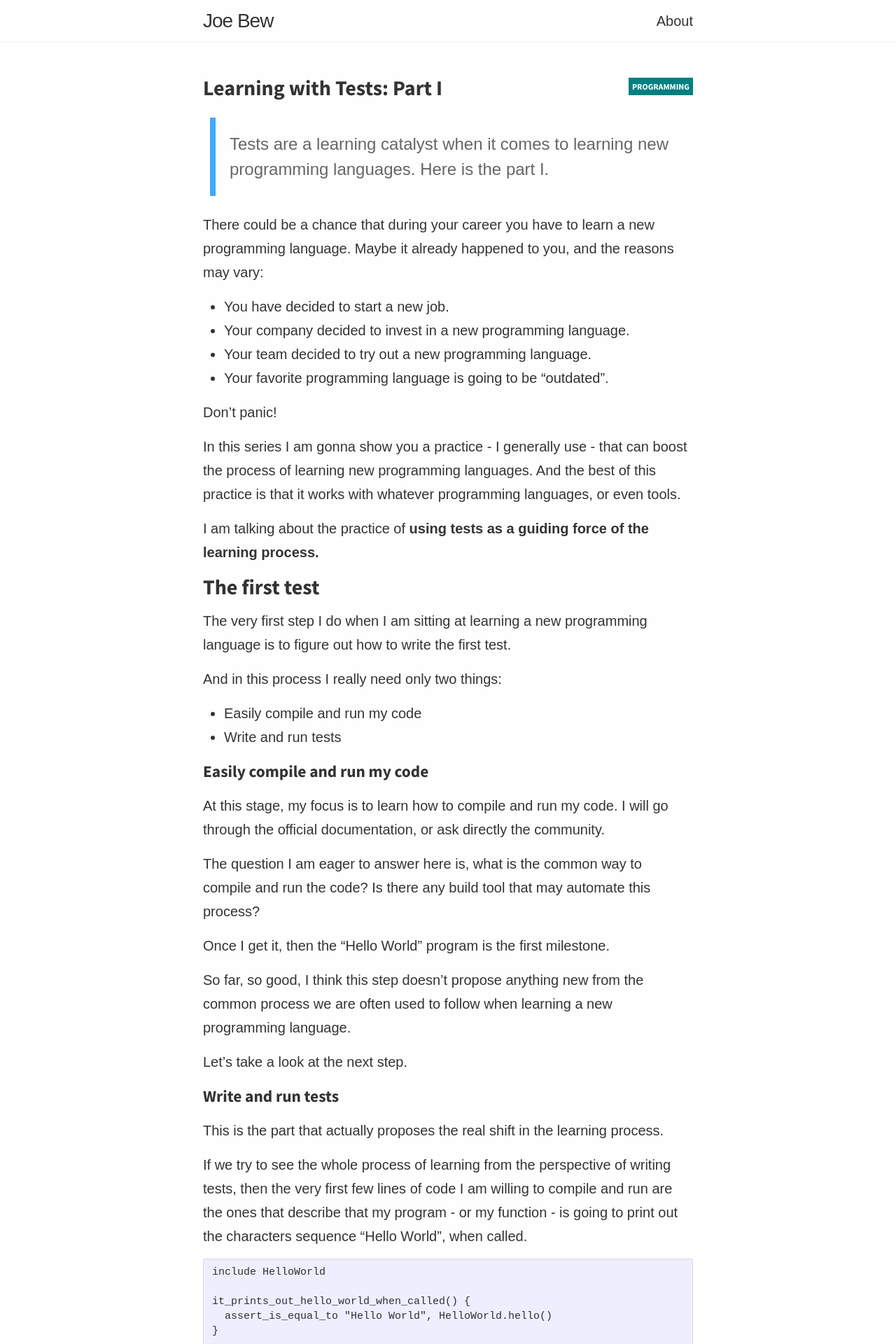
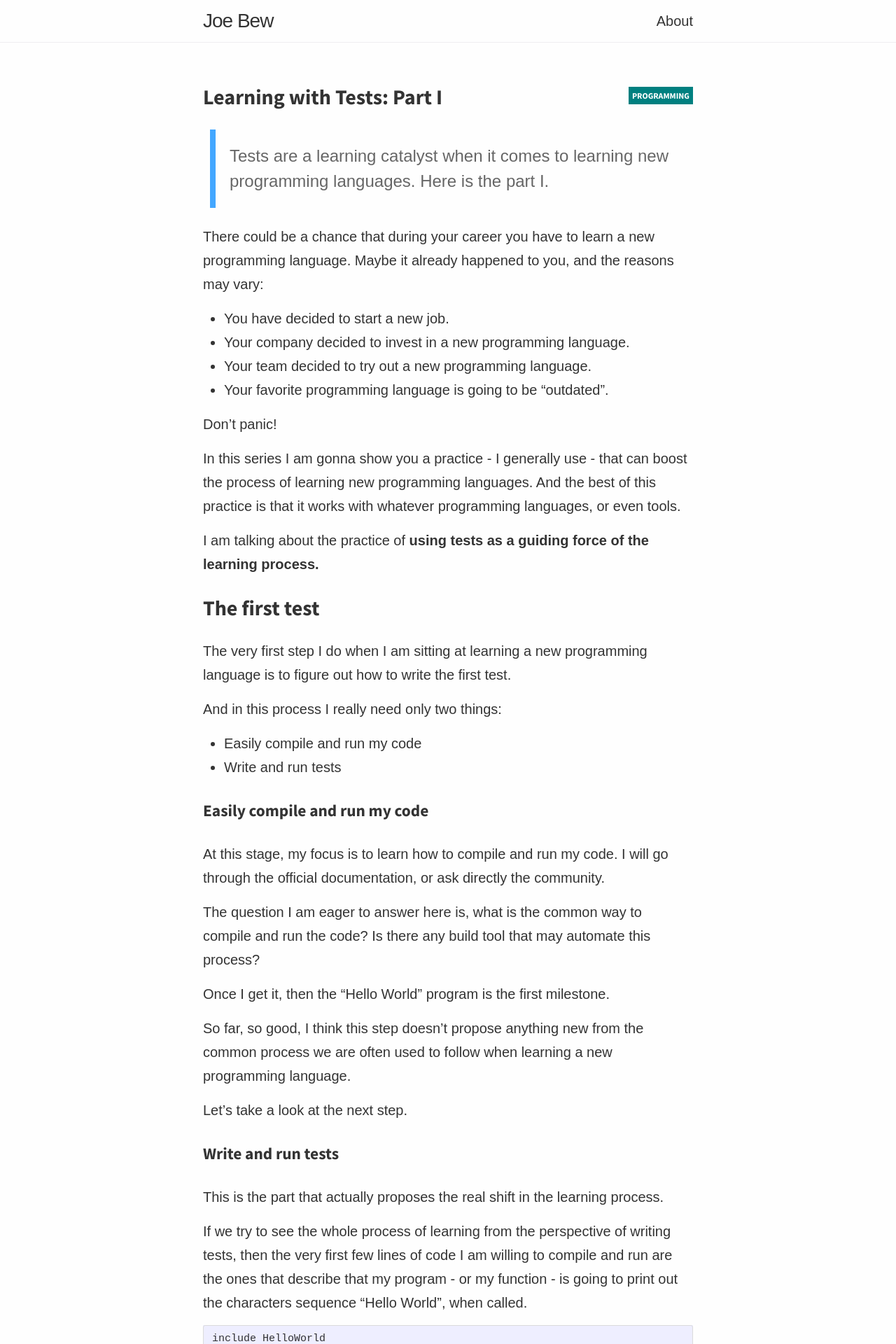
Before and after one commit to joebew42/joebew42.github.io, a Jekyll site: the page built from _posts/2020-07-26-learning-with-tests-part-one.markdown, in a window 1280 px wide. Shown: the top 1920 px of the page at 70% size. Built offline with Jekyll 4.4.1, drawn with Linux system fonts in a browser that asks for light colours; emoji names are drawn with the system emoji font; some web fonts are replaced.

Commit message:
Add more margin for headings

```diff
--- a/_sass/_base.scss
+++ b/_sass/_base.scss
@@ -44,6 +44,7 @@ ul, ol, dl, figure,
  */
 h1, h2, h3, h4, h5, h6 {
     font-family: $base-heading-font-family;
+    margin: 28px 0;
 }
 
 /**
```
